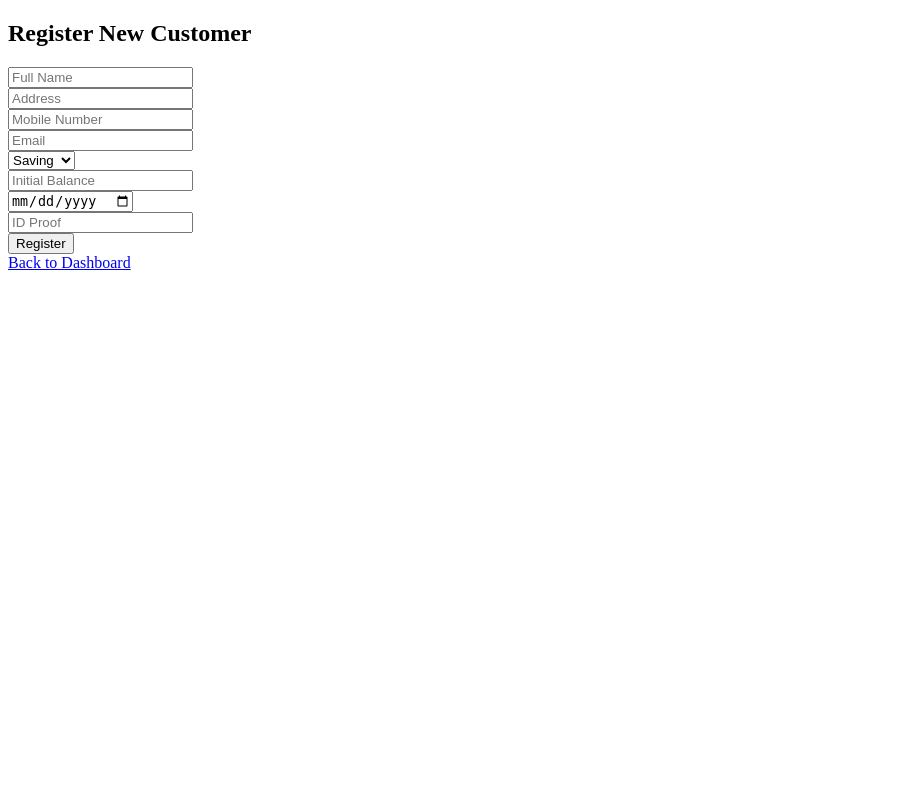
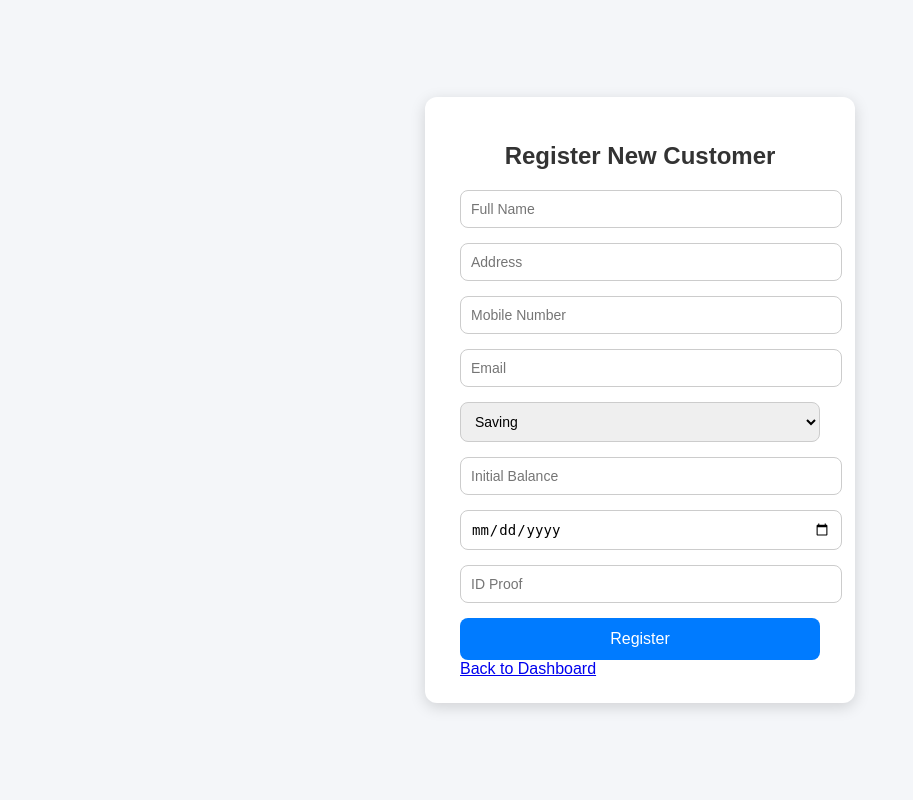
Before and after one commit to LakshanaSivakumar/Bank_app, a Flask app: page /admin/register_customer in a window 1280 px wide. Shown: the whole page, without its empty margins (0-913 px from the left). Run offline with Flask 3, Linux system fonts and the light colour scheme; the visitor is signed in with stand-in values (Sample User, id 1).

Commit message:
Customer details pdf created

```diff
--- a/app.py
+++ b/app.py
@@ -1,6 +1,7 @@
 from flask import Flask, render_template, request, redirect, session, url_for, flash, send_file
 from db import get_connection
 from auth import hash_password, verify_password
+from pdf_generate_customer import generate_customer_pdf
 from pdf_generator import generate_pdf
 
 app = Flask(__name__)
@@ -83,12 +84,15 @@ def register_customer():
         cursor.execute("""
             INSERT INTO customer (
                 full_name, address, mobile_no, email, account_type,
-                balance, dob, id_proof, account_no, password_hash, is_active
-            ) VALUES (%s, %s, %s, %s, %s, %s, %s, %s, %s, %s, 1)
+                dob, id_proof, account_no, password_hash, is_active, balance, temp_password
+            ) VALUES (%s, %s, %s, %s, %s, %s, %s, %s, %s, 1, %s, %s)
         """, (
             full_name, address, mobile_no, email, account_type,
-            initial_balance, dob, id_proof, account_no, hashed_password
+            dob, id_proof, account_no, hashed_password,
+            initial_balance, temp_password
         ))
+
+
         conn.commit()
         cursor.execute("""
             INSERT INTO balance (account_no, balance)
@@ -102,6 +106,11 @@ def register_customer():
                                temp_password=temp_password)
 
     return render_template("register_customer.html")
+
+@app.route("/download_customer_pdf/<account_no>")
+def download_customer_pdf(account_no):
+    filename = generate_customer_pdf(account_no)
+    return send_file(filename, as_attachment=True)
 
 @app.route("/admin/view_customers")
 def view_customers():
@@ -156,6 +165,7 @@ def customer_login():
 
 @app.route("/customer/setup_password", methods=["GET", "POST"])
 def setup_password():
+    acc_no = request.args.get("account_no", "")
     if request.method == "POST":
         acc_no = request.form["account_no"]
         old_pw = request.form["old_password"]
@@ -165,14 +175,19 @@ def setup_password():
         cursor = conn.cursor()
         cursor.execute("SELECT password_hash FROM customer WHERE account_no=%s", (acc_no,))
         row = cursor.fetchone()
+
         if row and verify_password(row[0], old_pw):
             cursor.execute("UPDATE customer SET password_hash=%s WHERE account_no=%s",
                            (hash_password(new_pw), acc_no))
             conn.commit()
-            flash("Password updated. You can now log in.")
-            return redirect(url_for("customer_login"))
-        flash("Invalid temporary password")
-    return render_template("setup_password.html")
+            flash("✅ Password updated successfully. You can now log in.")
+        else:
+            flash("❌ Invalid temporary password")
+
+    return render_template("setup_password.html", account_no=acc_no)
+
+
+
 
 @app.route("/customer/dashboard")
 def customer_dashboard():
--- a/templates/register_customer.html
+++ b/templates/register_customer.html
@@ -2,6 +2,69 @@
 <html>
 <head>
     <title>Register Customer</title>
+    <style>
+        body {
+            font-family: Arial, sans-serif;
+            background: #f4f6f9;
+            display: flex;
+            justify-content: center;
+            align-items: center;
+            height: 100vh;
+            margin: 0;
+        }
+        .container {
+            background: #fff;
+            padding: 25px 35px;
+            border-radius: 12px;
+            box-shadow: 0px 4px 15px rgba(0,0,0,0.15);
+            width: 360px;
+        }
+        h2 {
+            text-align: center;
+            margin-bottom: 20px;
+            color: #333;
+        }
+        form input,
+        form select {
+            width: 100%;
+            padding: 10px;
+            margin-bottom: 15px;
+            border-radius: 8px;
+            border: 1px solid #ccc;
+            font-size: 14px;
+            outline: none;
+            transition: border 0.3s;
+        }
+        form input:focus,
+        form select:focus {
+            border-color: #007bff;
+        }
+        button {
+            width: 100%;
+            padding: 12px;
+            border: none;
+            border-radius: 8px;
+            background: #007bff;
+            color: #fff;
+            font-size: 16px;
+            cursor: pointer;
+            transition: background 0.3s;
+        }
+        button:hover {
+            background: #0056b3;
+        }
+        .back-link {
+            display: block;
+            text-align: center;
+            margin-top: 12px;
+            text-decoration: none;
+            color: #007bff;
+            font-size: 14px;
+        }
+        .back-link:hover {
+            text-decoration: underline;
+        }
+    </style>
 </head>
 <body>
 <div class="container">
```
Also changed, not shown: pdf_generate_customer.py (added, +27 -0 lines), templates/admin_login.html (+69 -0 lines), templates/customer_dashboard.html (+7 -0 lines), templates/customer_details.html (deleted, +0 -16 lines), templates/customer_login.html (+9 -0 lines), templates/register_success.html (+38 -1 lines), templates/setup_password.html (+16 -1 lines), 1 other file.
